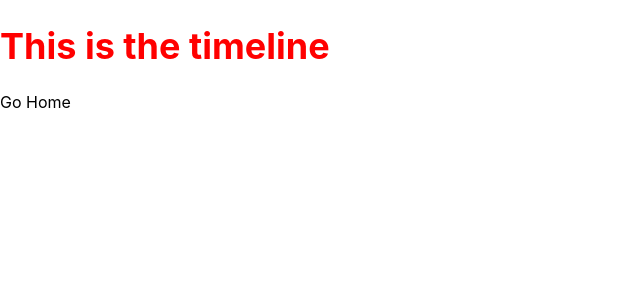
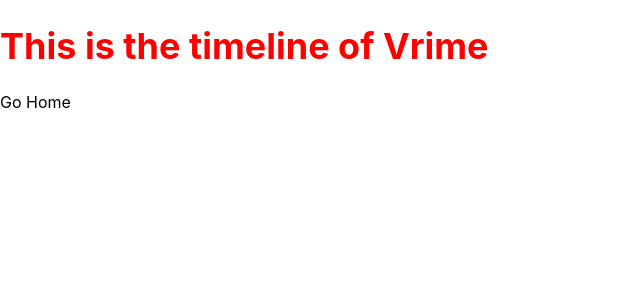
Before and after one commit to gilsantosjulian/devter-twitter-page, a Next.js app: page /timeline in a window 1280 px wide. Shown: the top 300 px of the page, without its empty margins (0-640 px from the left). Built offline with nearby package versions, Linux system fonts and the light colour scheme.

Commit message:
feat: add getInitialProps function in timeline page

```diff
--- a/pages/timeline/index.js
+++ b/pages/timeline/index.js
@@ -1,13 +1,19 @@
 import styles from './index.module.css'
 import Link from 'next/link'
 
-const Timeline = () => {
+const Timeline = ({ userName }) => {
   return (
     <>
-      <h1 className={styles.headline}>This is the timeline</h1>
+      <h1 className={styles.headline}>This is the timeline of {userName}</h1>
       <Link href="/">Go Home</Link>
     </>
   )
 }
 
+Timeline.getInitialProps = () => { // could be a promise
+  const url = 'http://localhost:3000/api/hello'
+  return fetch(url)
+    .then(res => res.json())
+}
+
 export default Timeline
```
